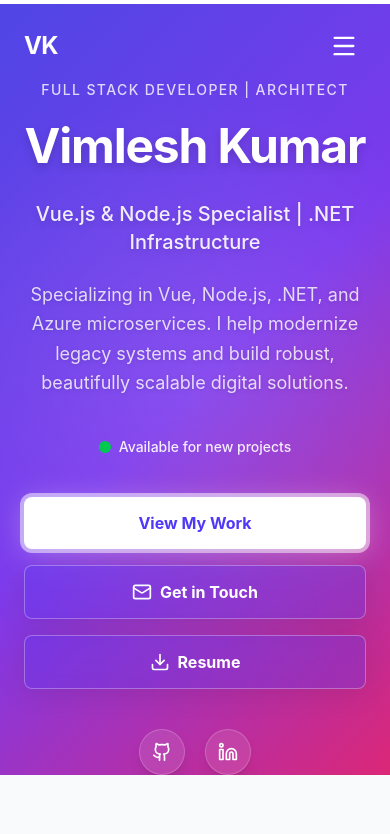
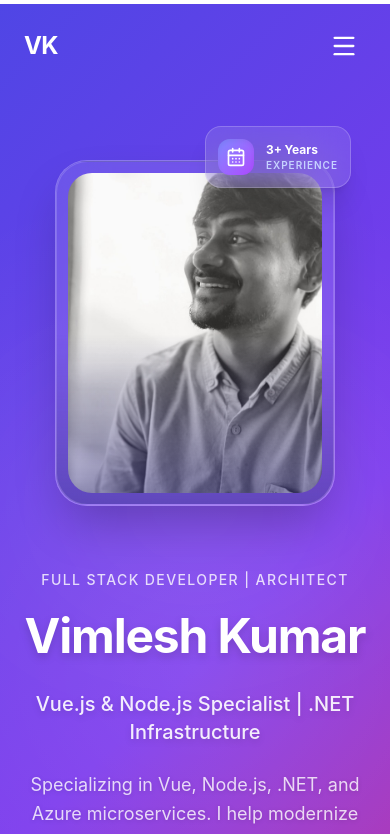
Before and after one commit to Vimlesh-Kumar/portfolio, a React (Vite) app: page / in a window 390 px wide. Shown: the top 834 px of the page. Built offline with nearby package versions, Linux system fonts and the light colour scheme.

Commit message:
Fix responsive layout issues and image overlap on short screens

```diff
--- a/src/App.jsx
+++ b/src/App.jsx
@@ -193,14 +193,14 @@ const App = () => {
       </nav>
 
       {/* Minimalist Vivid Hero Section */}
-      <section className="hero-gradient relative min-h-[90vh] flex items-center justify-center overflow-hidden">
+      <section className="hero-gradient relative min-h-[90vh] flex items-center justify-center overflow-hidden pt-32 pb-16 md:pt-40 md:pb-24">
         <div className="hero-overlay absolute inset-0"></div>
-        <div className="relative z-10 px-6 max-w-7xl mx-auto flex flex-col md:flex-row items-center justify-between gap-12 mt-20 md:mt-0">
+        <div className="relative z-10 px-6 w-full max-w-7xl mx-auto flex flex-col-reverse md:flex-row items-center justify-between gap-16 md:gap-12 mt-8 md:mt-0">
           <motion.div
             initial={{ opacity: 0, x: -30 }}
             animate={{ opacity: 1, x: 0 }}
             transition={{ duration: 0.8 }}
-            className="flex-1 text-center md:text-left"
+            className="flex-1 text-center md:text-left w-full"
           >
             <p className="text-white/80 font-medium tracking-widest uppercase text-sm mb-4">
               Full Stack Developer | Architect
@@ -272,33 +272,33 @@ const App = () => {
             initial={{ opacity: 0, scale: 0.8, rotate: -5 }}
             animate={{ opacity: 1, scale: 1, rotate: 0 }}
             transition={{ duration: 1, type: "spring" }}
-            className="flex-1 relative w-full max-w-[320px] md:max-w-[420px] mx-auto md:mr-0 z-10 hidden md:block"
+            className="flex-1 relative w-full max-w-[280px] sm:max-w-[320px] md:max-w-[420px] mx-auto md:mr-0 z-10 block"
           >
             <div className="absolute inset-x-0 -bottom-10 h-20 bg-white/20 blur-[100px] rounded-full"></div>
-            <div className="relative bg-white/10 backdrop-blur-xl p-3 rounded-[2.5rem] border border-white/20 shadow-2xl group">
+            <div className="relative bg-white/10 backdrop-blur-xl p-3 rounded-[2rem] md:rounded-[2.5rem] border border-white/20 shadow-2xl group">
               <img
                 src={profileImg}
                 alt="Vimlesh Kumar"
-                className="w-full h-[480px] object-cover rounded-[2rem] transition-transform duration-700 group-hover:scale-[1.03]"
+                className="w-full h-[320px] md:h-[480px] object-cover rounded-[1.5rem] md:rounded-[2rem] transition-transform duration-700 group-hover:scale-[1.03]"
               />
-              <div className="absolute inset-0 rounded-[2.5rem] border border-white/20 bg-gradient-to-t from-indigo-900/60 via-transparent to-transparent opacity-80 pointer-events-none"></div>
+              <div className="absolute inset-0 rounded-[2rem] md:rounded-[2.5rem] border border-white/20 bg-gradient-to-t from-indigo-900/60 via-transparent to-transparent opacity-80 pointer-events-none"></div>
             </div>
 
             {/* Fancy Floating Elements */}
             <motion.div
               animate={{ y: [0, -15, 0] }}
               transition={{ duration: 4, repeat: Infinity, ease: "easeInOut" }}
-              className="absolute -top-6 -right-8 bg-white/10 backdrop-blur-xl border border-white/20 p-4 rounded-2xl shadow-xl z-20"
+              className="absolute -top-6 -right-4 sm:-right-8 bg-white/10 backdrop-blur-xl border border-white/20 p-3 md:p-4 rounded-2xl shadow-xl z-20"
             >
-              <div className="flex items-center gap-4">
-                <div className="p-3 bg-gradient-to-br from-indigo-400 to-purple-500 rounded-xl text-white shadow-inner">
-                  <CalendarDays size={24} />
+              <div className="flex items-center gap-3 md:gap-4">
+                <div className="p-2 md:p-3 bg-gradient-to-br from-indigo-400 to-purple-500 rounded-xl text-white shadow-inner">
+                  <CalendarDays className="w-5 h-5 md:w-6 md:h-6" />
                 </div>
                 <div>
-                  <p className="text-white text-sm font-bold">
+                  <p className="text-white text-xs md:text-sm font-bold">
                     {yearsOfExperience}+ Years
                   </p>
-                  <p className="text-indigo-200 text-xs font-semibold uppercase tracking-widest">
+                  <p className="text-indigo-200 text-[10px] md:text-xs font-semibold uppercase tracking-widest">
                     Experience
                   </p>
                 </div>
```
Also changed, not shown: 1 other file (tests, documents, lock files or other folders).
